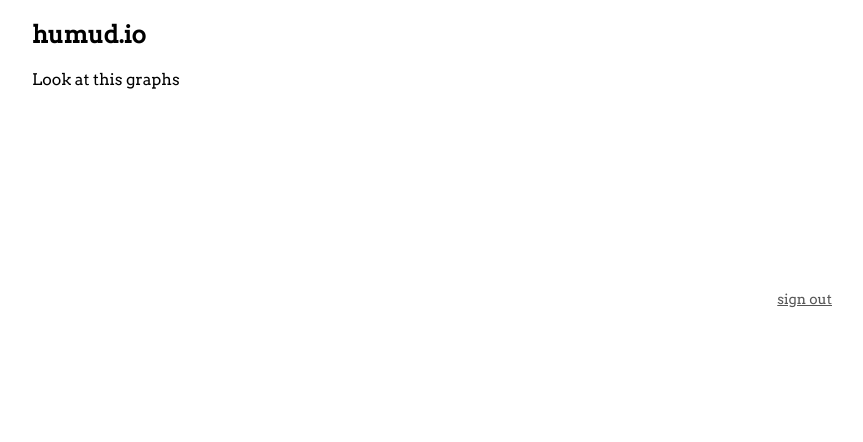
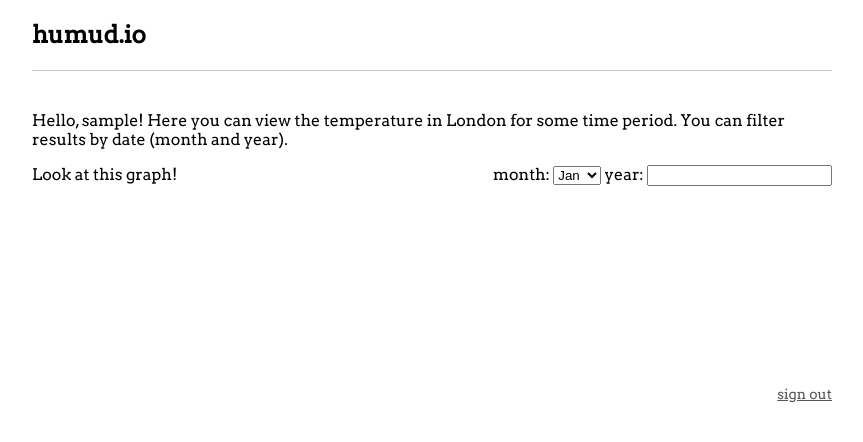
Before and after one commit to Mozhavro/humid, a Flask app: page / in a window 1280 px wide. Shown: the top 442 px of the page, without its empty margins (208-1071 px from the left). Run offline with Flask 2, Linux system fonts and the light colour scheme; the visitor is signed in with stand-in values (Sample User, id 1); data comes from the database, SQL or seed files in the repository.

Commit message:
Adjusted index template and styling (added controls)

```diff
--- a/static/css/app.css
+++ b/static/css/app.css
@@ -5,6 +5,11 @@ body {
 .container {
     max-width: 800px;
     margin: auto;
+}
+
+.header {
+    border-bottom: 1px solid #ccc;
+    margin-bottom: 40px;
 }
 
 .footer {
@@ -41,3 +46,8 @@ body {
     border: 1px solid #cccccc;
     background: #f3f3f3;
 }
+
+.controls {
+    float: right;
+    text-align: right;
+}
--- a/templates/index.html
+++ b/templates/index.html
@@ -2,13 +2,38 @@
 
 {% block content %}
 
-    <div class="brand">
-        <h2 class="brand-title">humud.io</h2>
-{#            <h4 class="brand-tagline"></h4>#}
+    <div class="header">
+        <div class="brand">
+            <h2 class="brand-title">humud.io</h2>
+            {#            <h4 class="brand-tagline"></h4>#}
+        </div>
     </div>
+    <p>
+        Hello, {{ current_user.username }}! Here you can view the temperature in London for some time period. You can filter results by date (month and year).
+    </p>
 
-    <div>Look at this graphs</div>
-    <div class="controls"></div>
+    Look at this graph!
+    <div class="controls">
+        month:
+        <select name="month" id="month">
+            <option value="01">Jan</option>
+            <option value="02">Feb</option>
+            <option value="03">Mar</option>
+            <option value="04">Apr</option>
+            <option value="05">May</option>
+            <option value="06">Jun</option>
+            <option value="07">Jul</option>
+            <option value="08">Aug</option>
+            <option value="09">Sep</option>
+            <option value="10">Oct</option>
+            <option value="11">Nov</option>
+            <option value="12">Dec</option>
+        </select>
+
+        year:
+        <input type="text" name="year">
+        <a href="#" class="btn" id></a>
+    </div>
     <div class="graph"></div>
 
     <div class="footer">
```
